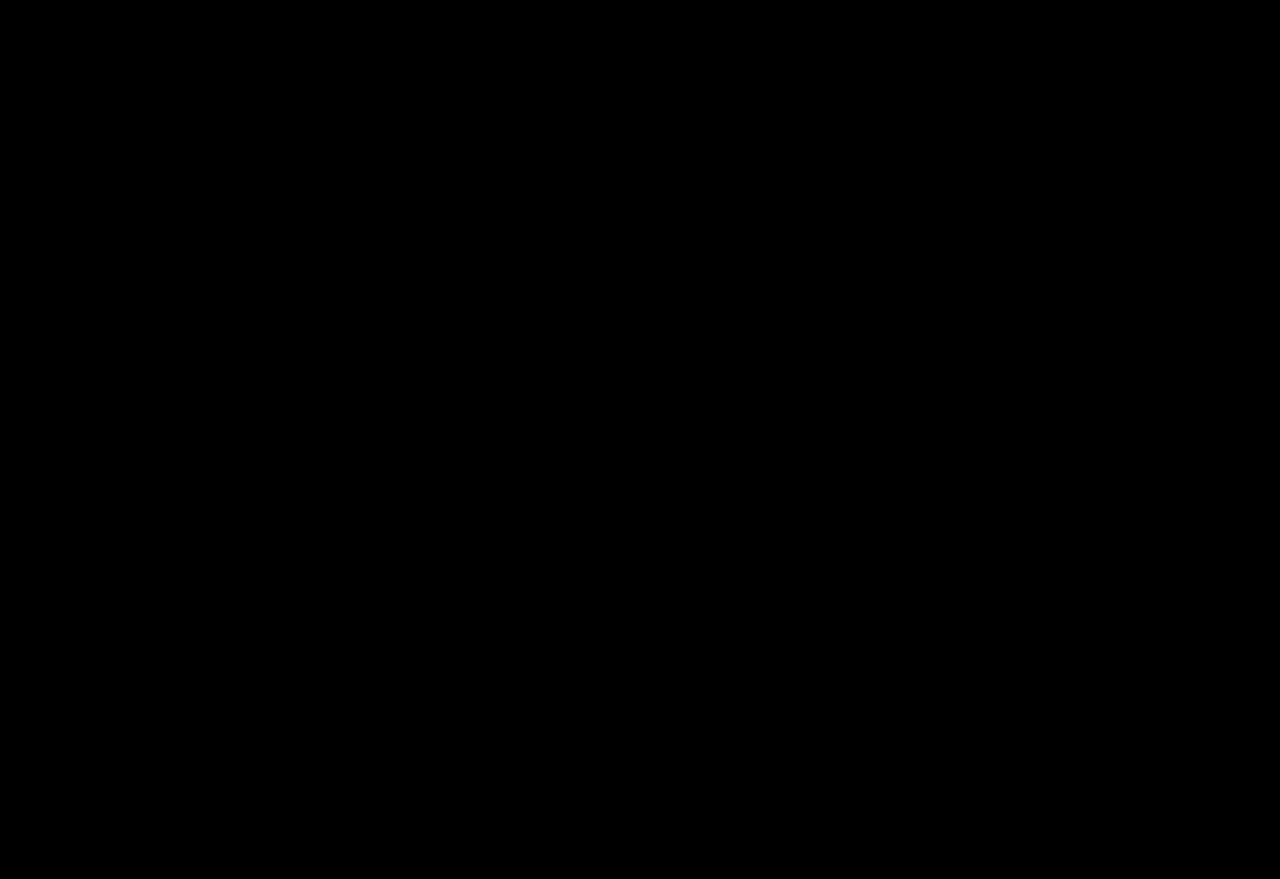
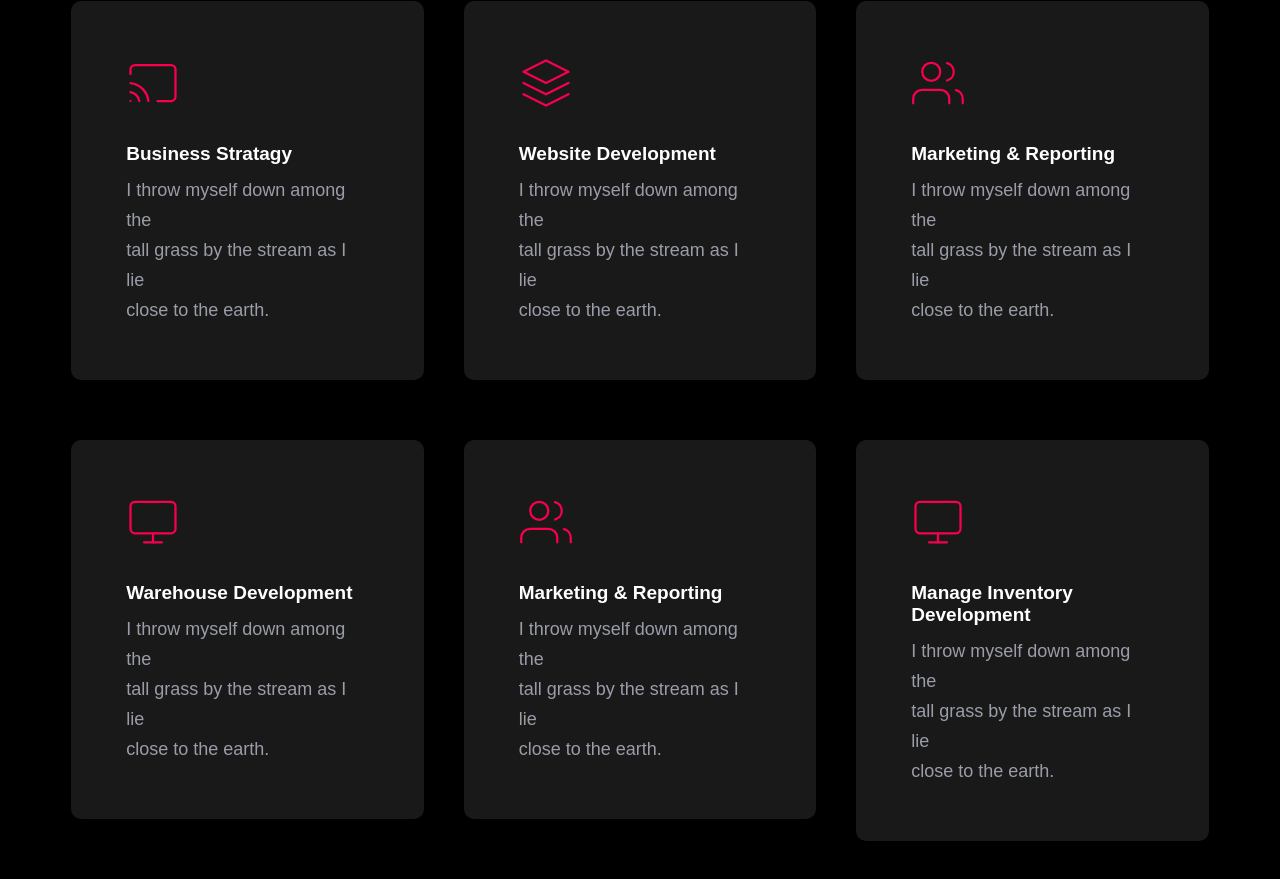
Before and after one commit to sabbir-hossen66/my-portflio, a React (Create React App) app: page / in a window 1280 px wide. Shown: the part 1395-2274 px from the top of the page. Before the commit the page ends 1134 px from the top, so only its background shows below. Built offline with nearby package versions, Linux system fonts and the light colour scheme.

Commit message:
service section done

```diff
--- a/src/App.js
+++ b/src/App.js
@@ -1,11 +1,13 @@
 import About from './About';
 import './App.css';
 import Home from './Home';
+import Service from './Service';
 function App() {
   return (
     <div className='App'>
      <Home/>
      <About/>
+     <Service/>
     </div>
   );
 }
--- /dev/null
+++ b/src/Service.css
@@ -0,0 +1,52 @@
+h1.heading {
+    font-size: 60px;
+    text-align: center;
+    font-family: Poppins,sans-serif;
+    font-weight: 700;
+    margin-bottom: 10px;
+}
+p.heading.p__color {
+    margin-bottom: 0;
+    text-align: center;
+    line-height: 1.2;
+}
+.service__box {
+    border-radius: 10px;
+    width: 100%;
+    background-color: #191919;
+    padding: 55px;
+    transition: .4s ease;
+}
+.service__box:hover {
+    transform: translateY(5px);
+    background-image: linear-gradient(
+90deg,#f61b10,#ef0963);
+}
+.service__box:hover .icon{
+    color: #fff;
+}
+.service__box:hover p.service__text.p__color{
+    color: #fff!important;
+}
+
+.icon {
+    font-size: 54px;
+    font-weight: 400;
+    margin-bottom: 23px;
+    display: inline-flex;
+    color: #f9004d;
+}
+p.service__text.p__color {
+    margin-bottom: 0;
+}
+h1.service__text {
+    font-size: 19px;
+    font-family: Poppins,sans-serif;
+    padding: 10px 0px;
+}
+/* RESPONSIVE */
+@media only screen and (max-width: 1024px){
+.service__box {
+    padding: 32px;
+}
+}
--- /dev/null
+++ b/src/Service.js
@@ -0,0 +1,218 @@
+import React from 'react';
+import './Service.css'
+
+const Service = () => {
+    return (
+        <div className="service component__space" id="Services">
+
+      <div className="heading">
+        <h1 className="heading">The Services I provide</h1>
+        <p className="heading p__color">
+          There are many variations of passages of Lorem Ipsum available,
+        </p>
+        <p className="heading p__color">
+          but the majority have suffered alteration.
+        </p>
+      </div>
+
+      <div className="container">
+        <div className="row">
+          <div className="col__3">
+            <div className="service__box pointer">
+              <div className="icon">
+                <svg
+                  stroke="currentColor"
+                  fill="none"
+                  stroke-width="2"
+                  viewBox="0 0 24 24"
+                  stroke-linecap="round"
+                  stroke-linejoin="round"
+                  height="1em"
+                  width="1em"
+                  xmlns="http://www.w3.org/2000/svg"
+                >
+                  <path d="M2 16.1A5 5 0 0 1 5.9 20M2 12.05A9 9 0 0 1 9.95 20M2 8V6a2 2 0 0 1 2-2h16a2 2 0 0 1 2 2v12a2 2 0 0 1-2 2h-6"></path>
+                  <line x1="2" y1="20" x2="2" y2="20"></line>
+                </svg>
+              </div>
+              <div className="service__meta">
+                <h1 className="service__text">Business Stratagy</h1>
+                <p className="p service__text p__color">
+                  I throw myself down among the
+                </p>
+                <p className="p service__text p__color">
+                  tall grass by the stream as I lie
+                </p>
+                <p className="p service__text p__color">close to the earth.</p>
+              </div>
+            </div>
+          </div>
+
+          <div className="col__3">
+            <div className="service__box pointer">
+              <div className="icon">
+                <svg
+                  stroke="currentColor"
+                  fill="none"
+                  stroke-width="2"
+                  viewBox="0 0 24 24"
+                  stroke-linecap="round"
+                  stroke-linejoin="round"
+                  height="1em"
+                  width="1em"
+                  xmlns="http://www.w3.org/2000/svg"
+                >
+                  <polygon points="12 2 2 7 12 12 22 7 12 2"></polygon>
+                  <polyline points="2 17 12 22 22 17"></polyline>
+                  <polyline points="2 12 12 17 22 12"></polyline>
+                </svg>
+              </div>
+              <div className="service__meta">
+                <h1 className="service__text">Website Development</h1>
+                <p className="p service__text p__color">
+                  I throw myself down among the
+                </p>
+                <p className="p service__text p__color">
+                  tall grass by the stream as I lie
+                </p>
+                <p className="p service__text p__color">close to the earth.</p>
+              </div>
+            </div>
+          </div>
+
+          <div className="col__3">
+            <div className="service__box pointer">
+              <div className="icon">
+                <svg
+                  stroke="currentColor"
+                  fill="none"
+                  stroke-width="2"
+                  viewBox="0 0 24 24"
+                  stroke-linecap="round"
+                  stroke-linejoin="round"
+                  height="1em"
+                  width="1em"
+                  xmlns="http://www.w3.org/2000/svg"
+                >
+                  <path d="M17 21v-2a4 4 0 0 0-4-4H5a4 4 0 0 0-4 4v2"></path>
+                  <circle cx="9" cy="7" r="4"></circle>
+                  <path d="M23 21v-2a4 4 0 0 0-3-3.87"></path>
+                  <path d="M16 3.13a4 4 0 0 1 0 7.75"></path>
+                </svg>
+              </div>
+              <div className="service__meta">
+                <h1 className="service__text">Marketing & Reporting</h1>
+                <p className="p service__text p__color">
+                  I throw myself down among the
+                </p>
+                <p className="p service__text p__color">
+                  tall grass by the stream as I lie
+                </p>
+                <p className="p service__text p__color">close to the earth.</p>
+              </div>
+            </div>
+          </div>
+
+          <div className="col__3">
+            <div className="service__box pointer">
+              <div className="icon">
+                <svg
+                  stroke="currentColor"
+                  fill="none"
+                  stroke-width="2"
+                  viewBox="0 0 24 24"
+                  stroke-linecap="round"
+                  stroke-linejoin="round"
+                  height="1em"
+                  width="1em"
+                  xmlns="http://www.w3.org/2000/svg"
+                >
+                  <rect x="2" y="3" width="20" height="14" rx="2" ry="2"></rect>
+                  <line x1="8" y1="21" x2="16" y2="21"></line>
+                  <line x1="12" y1="17" x2="12" y2="21"></line>
+                </svg>
+              </div>
+              <div className="service__meta">
+                <h1 className="service__text">Warehouse Development</h1>
+                <p className="p service__text p__color">
+                  I throw myself down among the
+                </p>
+                <p className="p service__text p__color">
+                  tall grass by the stream as I lie
+                </p>
+                <p className="p service__text p__color">close to the earth.</p>
+              </div>
+            </div>
+          </div>
+
+          <div className="col__3">
+            <div className="service__box pointer">
+              <div className="icon">
+                <svg
+                  stroke="currentColor"
+                  fill="none"
+                  stroke-width="2"
+                  viewBox="0 0 24 24"
+                  stroke-linecap="round"
+                  stroke-linejoin="round"
+                  height="1em"
+                  width="1em"
+                  xmlns="http://www.w3.org/2000/svg"
+                >
+                  <path d="M17 21v-2a4 4 0 0 0-4-4H5a4 4 0 0 0-4 4v2"></path>
+                  <circle cx="9" cy="7" r="4"></circle>
+                  <path d="M23 21v-2a4 4 0 0 0-3-3.87"></path>
+                  <path d="M16 3.13a4 4 0 0 1 0 7.75"></path>
+                </svg>
+              </div>
+              <div className="service__meta">
+                <h1 className="service__text">Marketing & Reporting</h1>
+                <p className="p service__text p__color">
+                  I throw myself down among the
+                </p>
+                <p className="p service__text p__color">
+                  tall grass by the stream as I lie
+                </p>
+                <p className="p service__text p__color">close to the earth.</p>
+              </div>
+            </div>
+          </div>
+
+          <div className="col__3">
+            <div className="service__box pointer">
+              <div className="icon">
+                <svg
+                  stroke="currentColor"
+                  fill="none"
+                  stroke-width="2"
+                  viewBox="0 0 24 24"
+                  stroke-linecap="round"
+                  stroke-linejoin="round"
+                  height="1em"
+                  width="1em"
+                  xmlns="http://www.w3.org/2000/svg"
+                >
+                  <rect x="2" y="3" width="20" height="14" rx="2" ry="2"></rect>
+                  <line x1="8" y1="21" x2="16" y2="21"></line>
+                  <line x1="12" y1="17" x2="12" y2="21"></line>
+                </svg>
+              </div>
+              <div className="service__meta">
+                <h1 className="service__text">Manage Inventory Development</h1>
+                <p className="p service__text p__color">
+                  I throw myself down among the
+                </p>
+                <p className="p service__text p__color">
+                  tall grass by the stream as I lie
+                </p>
+                <p className="p service__text p__color">close to the earth.</p>
+              </div>
+            </div>
+          </div>
+        </div>
+      </div>
+    </div>
+  );
+}
+
+export default Service;
```
